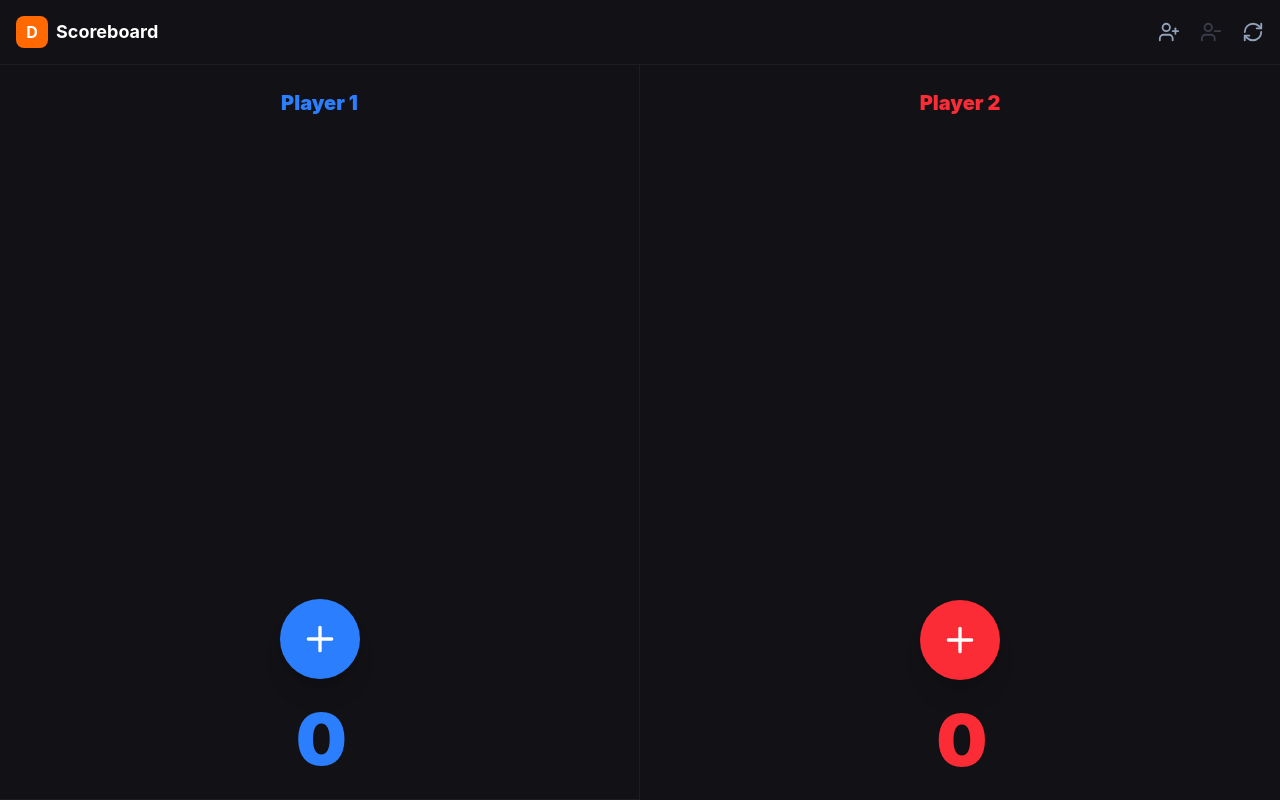
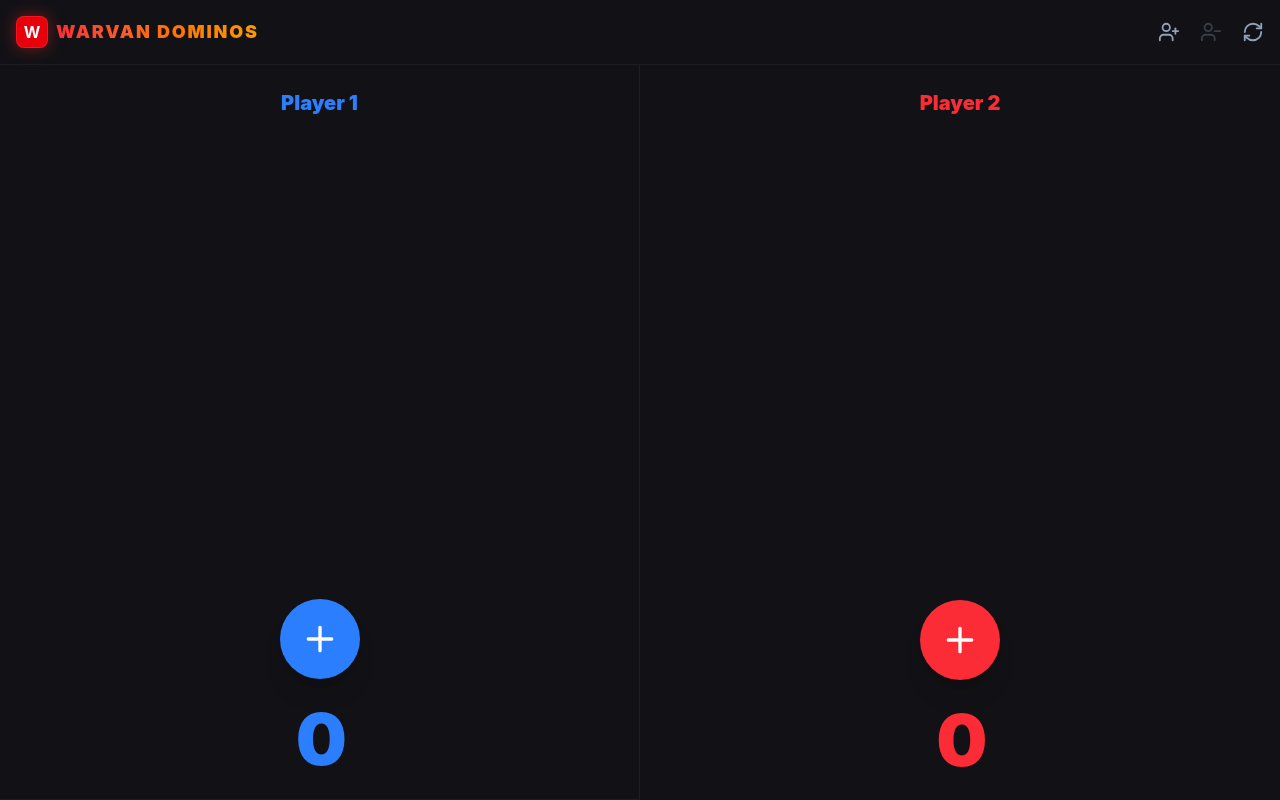
Before and after one commit to ghiffa08/HaiDomino-Vision, a React (Vite) app: page / in a window 1280 px wide. Built offline with nearby package versions, Linux system fonts and the light colour scheme.

Commit message:
warvan dominos

```diff
--- a/index.html
+++ b/index.html
@@ -3,8 +3,7 @@
   <head>
     <meta charset="UTF-8" />
     <link rel="icon" type="image/svg+xml" href="/vite.svg" />
-    <meta name="viewport" content="width=device-width, initial-scale=1.0" />
-    <title>Domino Vision</title>
+    <title>WARVAN DOMINOS</title>
     <!-- Load OpenCV.js -->
     <script async src="https://docs.opencv.org/4.8.0/opencv.js" type="text/javascript"></script>
   </head>
--- a/src/components/Scoreboard.jsx
+++ b/src/components/Scoreboard.jsx
@@ -17,8 +17,8 @@ const Scoreboard = ({ gameState, addPlayer, removePlayer, updateName, resetScore
       {/* Header bar */}
       <header className="flex justify-between items-center p-4 border-b border-white/5">
         <div className="flex items-center gap-2">
-            <div className="w-8 h-8 rounded-lg bg-orange-500 flex items-center justify-center font-bold">D</div>
-            <h1 className="font-bold text-lg">Scoreboard</h1>
+            <div className="w-8 h-8 rounded-lg bg-red-600 border border-red-500/50 flex items-center justify-center font-bold shadow-[0_0_15px_rgba(220,38,38,0.5)]">W</div>
+            <h1 className="font-black text-lg tracking-widest bg-clip-text text-transparent bg-gradient-to-r from-red-500 to-amber-500 uppercase">WARVAN DOMINOS</h1>
         </div>
         <div className="flex gap-5 text-slate-400">
            <button onClick={addPlayer} disabled={players.length >= 4} className="hover:text-white disabled:opacity-30"><UserPlus size={22}/></button>
--- a/vite.config.js
+++ b/vite.config.js
@@ -12,8 +12,8 @@ export default defineConfig({
       injectRegister: 'auto',
       devOptions: { enabled: true },
       manifest: {
-        name: 'Domino Vision',
-        short_name: 'Domino Vision',
+        name: 'WARVAN DOMINOS',
+        short_name: 'WARVAN',
         description: 'AI-powered domino game scoreboard.',
         theme_color: '#121216',
         background_color: '#121216',
```
